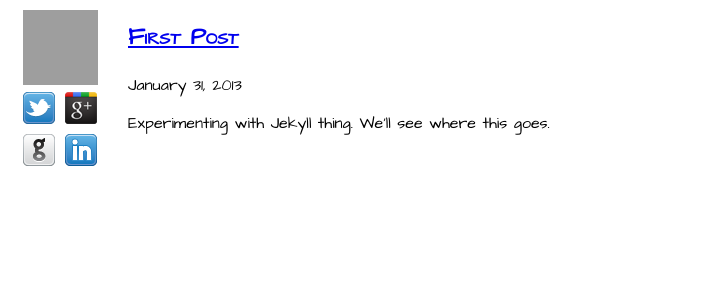
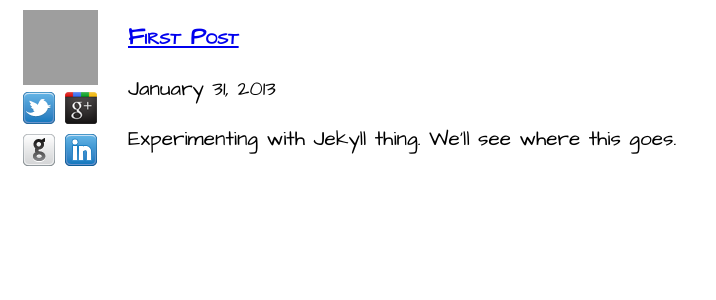
Before and after one commit to krschmidt/krschmidt.github.com, a Jekyll site: the page built from _posts/2013-01-31-first-post.markdown, in a window 1280 px wide. Shown: the top 300 px of the page, without its empty margins (0-716 px from the left). Built offline with Jekyll 4.4.1, drawn with Linux system fonts in a browser that asks for light colours; grey boxes are pictures that could not be loaded.

Commit message:
mucking with font sizes

```diff
--- a/_layouts/post.html
+++ b/_layouts/post.html
@@ -7,7 +7,7 @@ layout: layout
    </h1>
 
    <section class="byline">
-       {{ page.date | date: "%B %e, %Y" }}
+       <span>{{ page.date | date: "%B %e, %Y" }}</span>
    </section>
 
 	{{ content }}
--- a/css/main.css
+++ b/css/main.css
@@ -6,8 +6,11 @@ nav {
   width: 100px; }
 
 #main {
+  font-family: 'Architects Daughter', cursive;
   margin-left: 120px;
-  font-family: 'Architects Daughter', cursive; }
+  max-width: 650px; }
+  #main p, #main span {
+    font-size: 1.3em; }
 
 h1 {
   font-variant: small-caps; }
--- a/css/main.scss
+++ b/css/main.scss
@@ -6,8 +6,12 @@ nav {
   width: 100px;
 }
 #main {
+  font-family: 'Architects Daughter', cursive;
   margin-left: 120px;
-  font-family: 'Architects Daughter', cursive;
+  max-width: 650px;
+  p, span {
+    font-size: 1.3em;
+  }
 }
 
 h1 {
```
